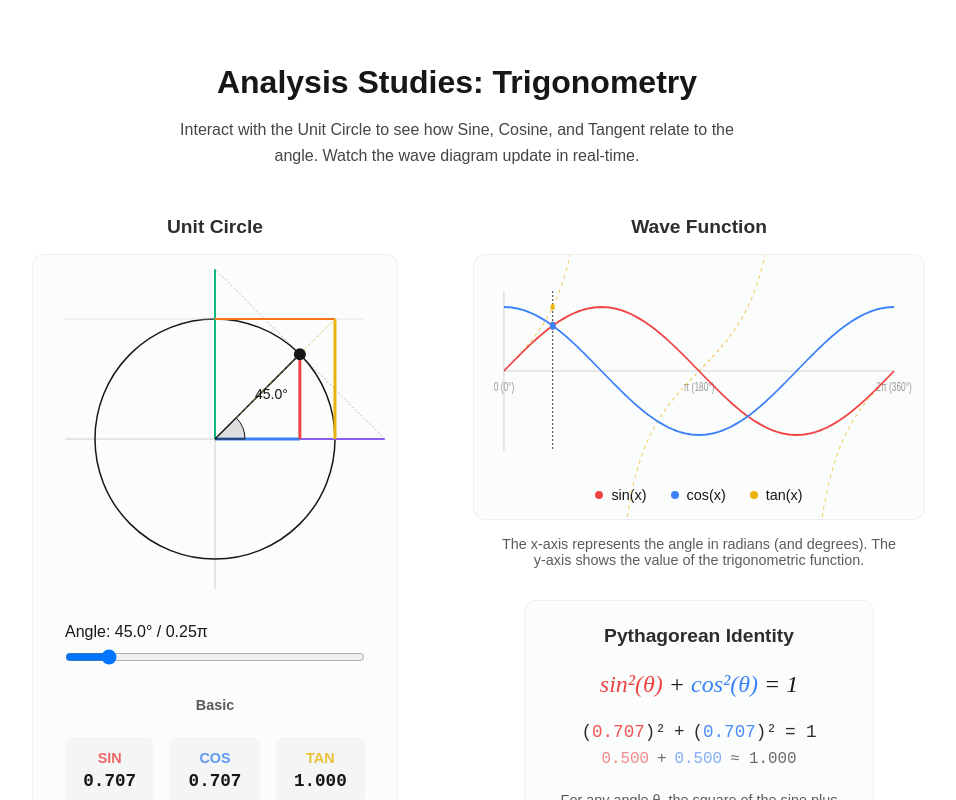
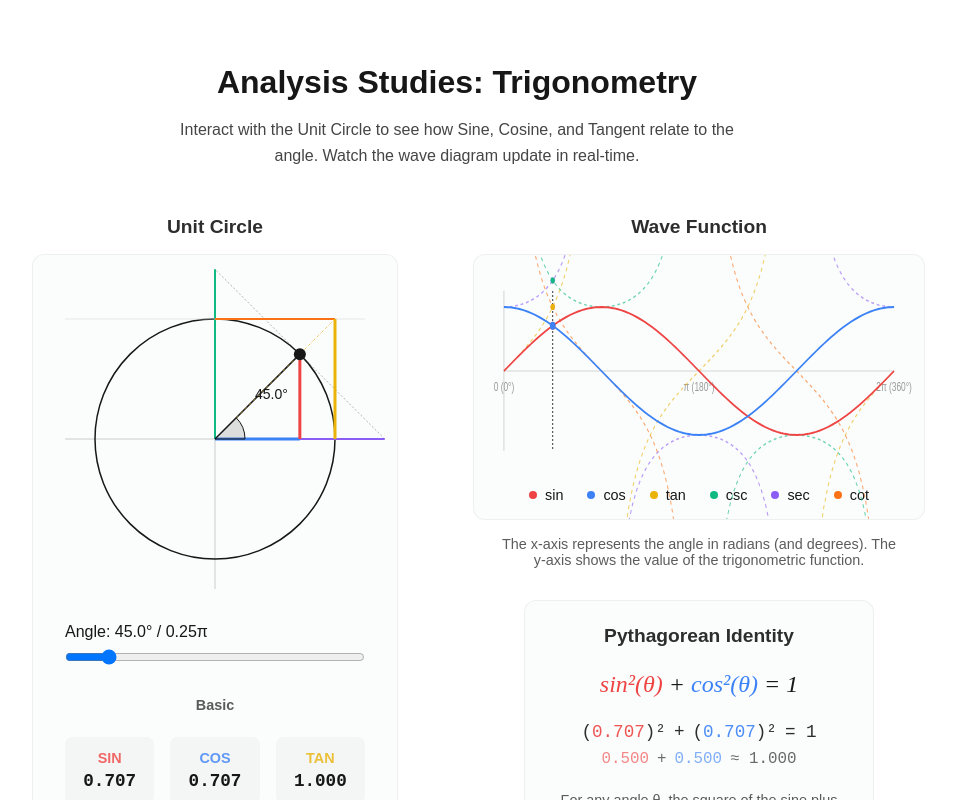
Before and after one commit to aimszai/ANAF, a Next.js app: page / in a window 1280 px wide. Shown: the top 800 px of the page, without its empty margins (183-1139 px from the left). Built offline with nearby package versions, Linux system fonts and the light colour scheme.

Commit message:
Add Reciprocal functions to Wave Diagram

```diff
--- a/src/components/WaveDiagram.tsx
+++ b/src/components/WaveDiagram.tsx
@@ -46,19 +46,17 @@ export default function WaveDiagram({ angle }: WaveDiagramProps) {
     const sinPath = generatePath(Math.sin);
     const cosPath = generatePath(Math.cos);
 
-    // Tan needs special handling / multiple paths to avoid connecting asymptotes
-    // But for now, let's just stick to sin/cos as primary, and maybe tan if requested explicitly or handle carefully.
-    // The user asked for "sin, cos, etc."
-    // Let's draw tan but break it at asymptotes (PI/2, 3PI/2)
-    const generateTanPath = () => {
+    // Helper for discontinuous paths (tan, sec, csc, cot)
+    const generateDiscontinuousPath = (func: (x: number) => number) => {
         let d = "";
         let isDrawing = false;
         for (let i = 0; i <= points; i++) {
             const t = (i / points) * 2 * Math.PI;
             const x = padding + (i / points) * plotWidth;
-            const val = Math.tan(t);
+            const val = func(t);
 
-            if (Math.abs(val) > 3) {
+            // Check for undefined or asymptotic values
+            if (!isFinite(val) || Math.abs(val) > 3) {
                 isDrawing = false;
                 continue;
             }
@@ -74,7 +72,11 @@ export default function WaveDiagram({ angle }: WaveDiagramProps) {
         }
         return d;
     }
-    const tanPath = generateTanPath();
+
+    const tanPath = generateDiscontinuousPath(Math.tan);
+    const cotPath = generateDiscontinuousPath((x) => 1 / Math.tan(x));
+    const secPath = generateDiscontinuousPath((x) => 1 / Math.cos(x));
+    const cscPath = generateDiscontinuousPath((x) => 1 / Math.sin(x));
 
 
     // Current indicator
@@ -87,8 +89,13 @@ export default function WaveDiagram({ angle }: WaveDiagramProps) {
     // Intersection points
     const sinY = centerY - Math.sin(angle) * amplitudeScale;
     const cosY = centerY - Math.cos(angle) * amplitudeScale;
-    const tanVal = Math.tan(angle);
-    const tanY = Math.abs(tanVal) > 3 ? null : centerY - tanVal * amplitudeScale;
+
+    const getPointY = (val: number) => Math.abs(val) > 3 ? null : centerY - val * amplitudeScale;
+
+    const tanY = getPointY(Math.tan(angle));
+    const cotY = getPointY(1 / Math.tan(angle));
+    const secY = getPointY(1 / Math.cos(angle));
+    const cscY = getPointY(1 / Math.sin(angle));
 
     return (
         <div className={styles.container}>
@@ -103,8 +110,13 @@ export default function WaveDiagram({ angle }: WaveDiagramProps) {
                     <text x={padding + plotWidth / 2} y={centerY + 20} fontSize="12" fill="#999" textAnchor="middle">π (180°)</text>
                     <text x={width - padding} y={centerY + 20} fontSize="12" fill="#999" textAnchor="middle">2π (360°)</text>
 
-                    {/* Paths */}
+                    {/* Secondary Paths (Dashed/Thinner) */}
+                    <path d={secPath} stroke="#8b5cf6" strokeWidth="1.5" fill="none" strokeDasharray="4 4" opacity="0.6" />
+                    <path d={cscPath} stroke="#10b981" strokeWidth="1.5" fill="none" strokeDasharray="4 4" opacity="0.6" />
+                    <path d={cotPath} stroke="#f97316" strokeWidth="1.5" fill="none" strokeDasharray="4 4" opacity="0.6" />
                     <path d={tanPath} stroke="#eab308" strokeWidth="1.5" fill="none" strokeDasharray="4 4" opacity="0.6" />
+
+                    {/* Primary Paths */}
                     <path d={sinPath} stroke="#ef4444" strokeWidth="2" fill="none" />
                     <path d={cosPath} stroke="#3b82f6" strokeWidth="2" fill="none" />
 
@@ -112,24 +124,40 @@ export default function WaveDiagram({ angle }: WaveDiagramProps) {
                     <line x1={currentX} y1={padding} x2={currentX} y2={height - padding} stroke="currentColor" strokeWidth="1" strokeDasharray="2 2" />
 
                     {/* Intersection Dots */}
+                    {secY !== null && <circle cx={currentX} cy={secY} r="3" fill="#8b5cf6" />}
+                    {cscY !== null && <circle cx={currentX} cy={cscY} r="3" fill="#10b981" />}
+                    {cotY !== null && <circle cx={currentX} cy={cotY} r="3" fill="#f97316" />}
+                    {tanY !== null && <circle cx={currentX} cy={tanY} r="3" fill="#eab308" />}
+
                     <circle cx={currentX} cy={sinY} r="4" fill="#ef4444" />
                     <circle cx={currentX} cy={cosY} r="4" fill="#3b82f6" />
-                    {tanY !== null && <circle cx={currentX} cy={tanY} r="3" fill="#eab308" />}
                 </svg>
             </div>
 
             <div className={styles.legend}>
                 <div className={styles.legendItem}>
                     <div className={styles.dot} style={{ background: '#ef4444' }} />
-                    <span>sin(x)</span>
+                    <span>sin</span>
                 </div>
                 <div className={styles.legendItem}>
                     <div className={styles.dot} style={{ background: '#3b82f6' }} />
-                    <span>cos(x)</span>
+                    <span>cos</span>
                 </div>
                 <div className={styles.legendItem}>
                     <div className={styles.dot} style={{ background: '#eab308' }} />
-                    <span>tan(x)</span>
+                    <span>tan</span>
+                </div>
+                <div className={styles.legendItem}>
+                    <div className={styles.dot} style={{ background: '#10b981' }} />
+                    <span>csc</span>
+                </div>
+                <div className={styles.legendItem}>
+                    <div className={styles.dot} style={{ background: '#8b5cf6' }} />
+                    <span>sec</span>
+                </div>
+                <div className={styles.legendItem}>
+                    <div className={styles.dot} style={{ background: '#f97316' }} />
+                    <span>cot</span>
                 </div>
             </div>
         </div>
```
